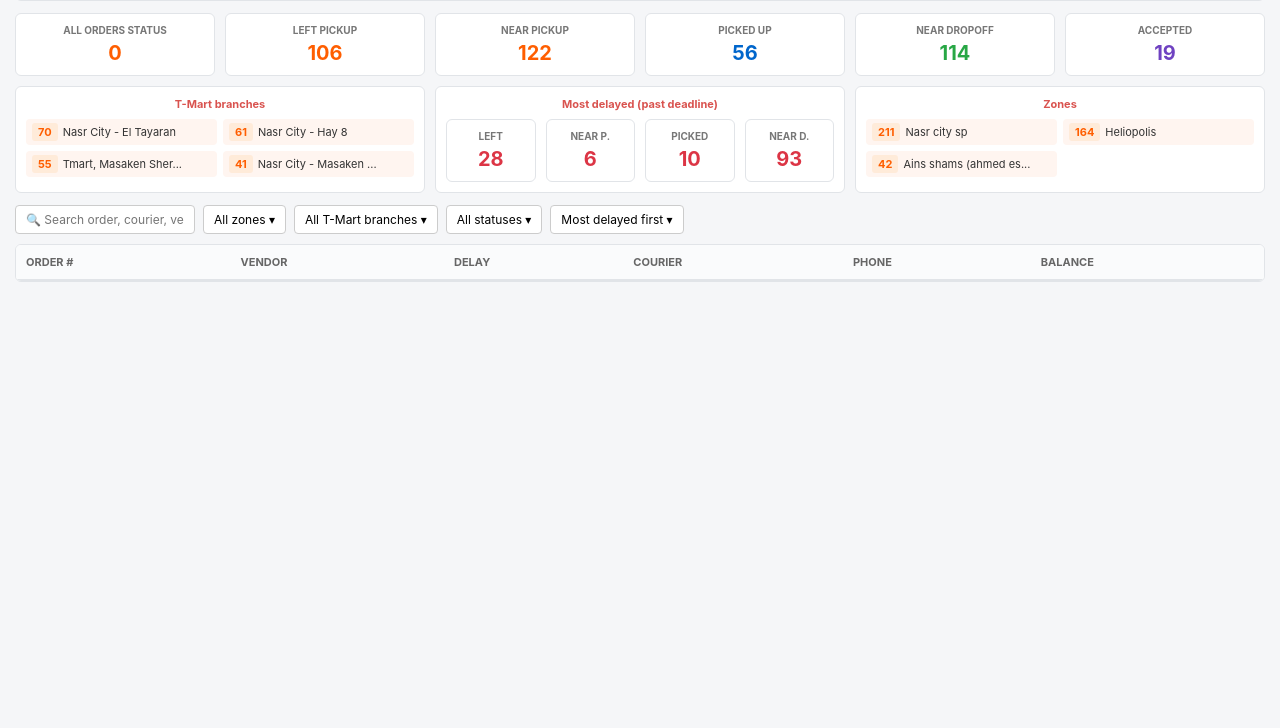
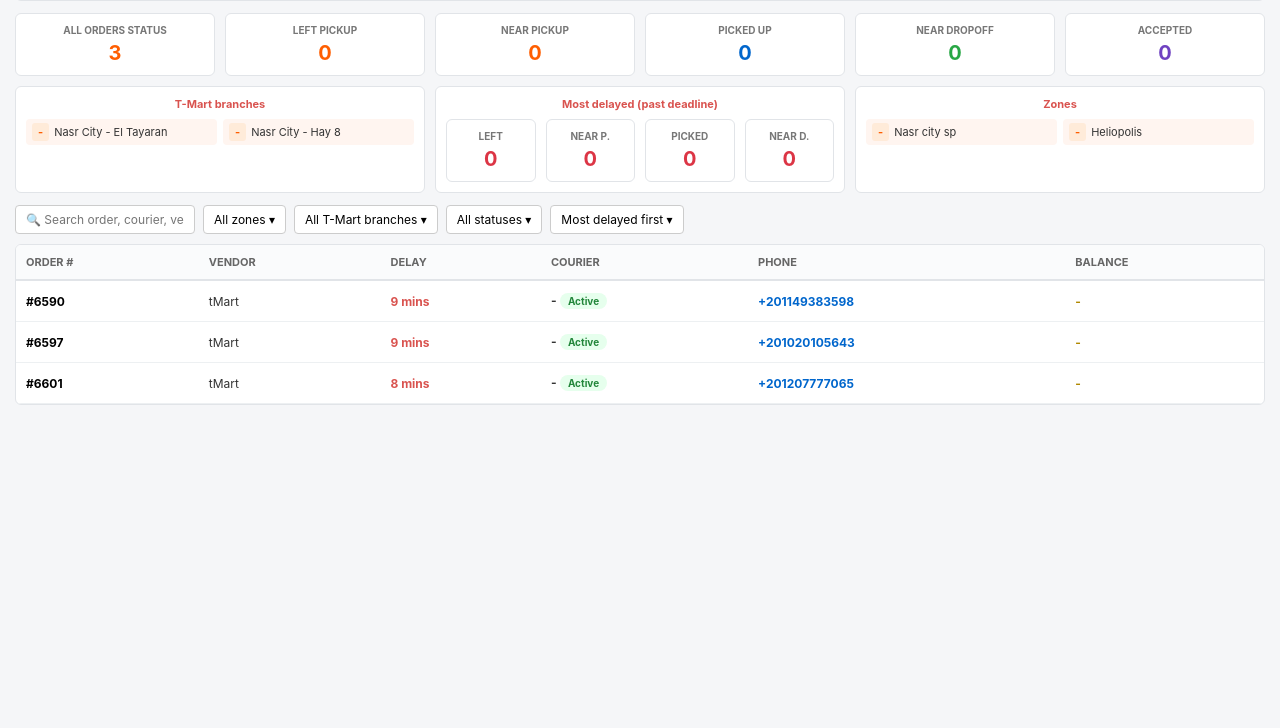
Before and after one commit to youseiftalaat-wq/hurrier-dashboard, a plain HTML site: page index.html in a window 1280 px wide. Shown: the part 72-800 px from the top of the page. Drawn offline with Linux system fonts and the light colour scheme.

Commit message:
Update index.html

```diff
--- a/index.html
+++ b/index.html
@@ -62,7 +62,7 @@
             <div class="logo">tMart</div>
             <div>
                 <div class="main-title" id="page-title">T-Mart Orders Follow-Up — Nasr City</div>
-                <div class="subtitle" id="update-time">417 orders · updated Live · Refresh in: 0:30</div>
+                <div class="subtitle" id="update-time">Live Orders Update · Refresh in: 0:30</div>
             </div>
         </div>
         <div class="nav-controls">
@@ -77,40 +77,37 @@
 
     <!-- Summary Counters Cards -->
     <div class="summary-grid">
-        <div class="card"><div class="card-title">All Orders Status</div><div class="card-num num-orange" id="cnt-all">417</div></div>
-        <div class="card"><div class="card-title">Left Pickup</div><div class="card-num num-orange" id="cnt-left">106</div></div>
-        <div class="card"><div class="card-title">Near Pickup</div><div class="card-num num-orange" id="cnt-near-pick">122</div></div>
-        <div class="card"><div class="card-title">Picked Up</div><div class="card-num num-blue" id="cnt-picked">56</div></div>
-        <div class="card"><div class="card-title">Near Dropoff</div><div class="card-num num-green" id="cnt-drop">114</div></div>
-        <div class="card"><div class="card-title">Accepted</div><div class="card-num num-purple" id="cnt-accepted">19</div></div>
+        <div class="card"><div class="card-title">All Orders Status</div><div class="card-num num-orange" id="cnt-all">0</div></div>
+        <div class="card"><div class="card-title">Left Pickup</div><div class="card-num num-orange" id="cnt-left">0</div></div>
+        <div class="card"><div class="card-title">Near Pickup</div><div class="card-num num-orange" id="cnt-near-pick">0</div></div>
+        <div class="card"><div class="card-title">Picked Up</div><div class="card-num num-blue" id="cnt-picked">0</div></div>
+        <div class="card"><div class="card-title">Near Dropoff</div><div class="card-num num-green" id="cnt-drop">0</div></div>
+        <div class="card"><div class="card-title">Accepted</div><div class="card-num num-purple" id="cnt-accepted">0</div></div>
     </div>
 
     <!-- Middle Info Grid -->
     <div class="middle-grid">
         <div class="panel">
             <div class="panel-title">T-Mart branches</div>
-            <div class="list-items">
-                <div class="item-row"><span class="item-num">70</span> Nasr City - El Tayaran</div>
-                <div class="item-row"><span class="item-num">61</span> Nasr City - Hay 8</div>
-                <div class="item-row"><span class="item-num">55</span> Tmart, Masaken Sher...</div>
-                <div class="item-row"><span class="item-num">41</span> Nasr City - Masaken ...</div>
+            <div class="list-items" id="branches-list">
+                <div class="item-row"><span class="item-num">-</span> Nasr City - El Tayaran</div>
+                <div class="item-row"><span class="item-num">-</span> Nasr City - Hay 8</div>
             </div>
         </div>
         <div class="panel">
             <div class="panel-title">Most delayed (past deadline)</div>
             <div class="summary-grid" style="grid-template-columns: repeat(4, 1fr); margin:0;">
-                <div class="card"><div class="card-title">Left</div><div class="card-num num-red">28</div></div>
-                <div class="card"><div class="card-title">Near P.</div><div class="card-num num-red">6</div></div>
-                <div class="card"><div class="card-title">Picked</div><div class="card-num num-red">10</div></div>
-                <div class="card"><div class="card-title">Near D.</div><div class="card-num num-red">93</div></div>
+                <div class="card"><div class="card-title">Left</div><div class="card-num num-red">0</div></div>
+                <div class="card"><div class="card-title">Near P.</div><div class="card-num num-red">0</div></div>
+                <div class="card"><div class="card-title">Picked</div><div class="card-num num-red">0</div></div>
+                <div class="card"><div class="card-title">Near D.</div><div class="card-num num-red">0</div></div>
             </div>
         </div>
         <div class="panel">
             <div class="panel-title">Zones</div>
-            <div class="list-items">
-                <div class="item-row"><span class="item-num">211</span> Nasr city sp</div>
-                <div class="item-row"><span class="item-num">164</span> Heliopolis</div>
-                <div class="item-row"><span class="item-num">42</span> Ains shams (ahmed es...</div>
+            <div class="list-items" id="zones-list">
+                <div class="item-row"><span class="item-num">-</span> Nasr city sp</div>
+                <div class="item-row"><span class="item-num">-</span> Heliopolis</div>
             </div>
         </div>
     </div>
@@ -145,7 +142,7 @@
 
     <script>
         const urlParams = new URLSearchParams(window.location.search);
-        const currentHub = urlParams.get('hub') || 'nasr-city-heliopolis';
+        const currentHub = urlParams.get('hub') || 'all';
 
         async function loadDashboardData() {
             try {
@@ -155,24 +152,22 @@
                 const tbody = document.getElementById('orders-table');
                 tbody.innerHTML = '';
 
-                // Filter by Hub
                 const filtered = data.filter(item => currentHub === 'all' || item.hub === currentHub || !item.hub);
 
-                // Update Counters dynamically
                 document.getElementById('cnt-all').innerText = filtered.length;
 
                 filtered.forEach(order => {
                     tbody.innerHTML += `
                         <tr>
-                            <td class="order-id">${order.order_id || order.order || '#3920793626'}</td>
-                            <td>${order.vendor || 'tmart, Nasr City'}</td>
-                            <td class="delay-tag">${order.delay || order.awt || '-13h 6min'}</td>
+                            <td class="order-id">${order.order_id || order.order || '-'}</td>
+                            <td>${order.vendor || 'tMart'}</td>
+                            <td class="delay-tag">${order.delay || order.awt || '-'}</td>
                             <td>
-                                <b>${order.courier || 'Eslam Ashraf'}</b>
-                                <span class="status-badge">${order.status || 'Working'}</span>
+                                <b>${order.courier || '-'}</b>
+                                <span class="status-badge">${order.status || 'Active'}</span>
                             </td>
-                            <td class="phone-col">${order.phone || '+201018382473'}</td>
-                            <td class="balance-col">${order.balance || '$2,478.28'}</td>
+                            <td class="phone-col">${order.phone || '-'}</td>
+                            <td class="balance-col">${order.balance || '-'}</td>
                         </tr>
                     `;
                 });
```
